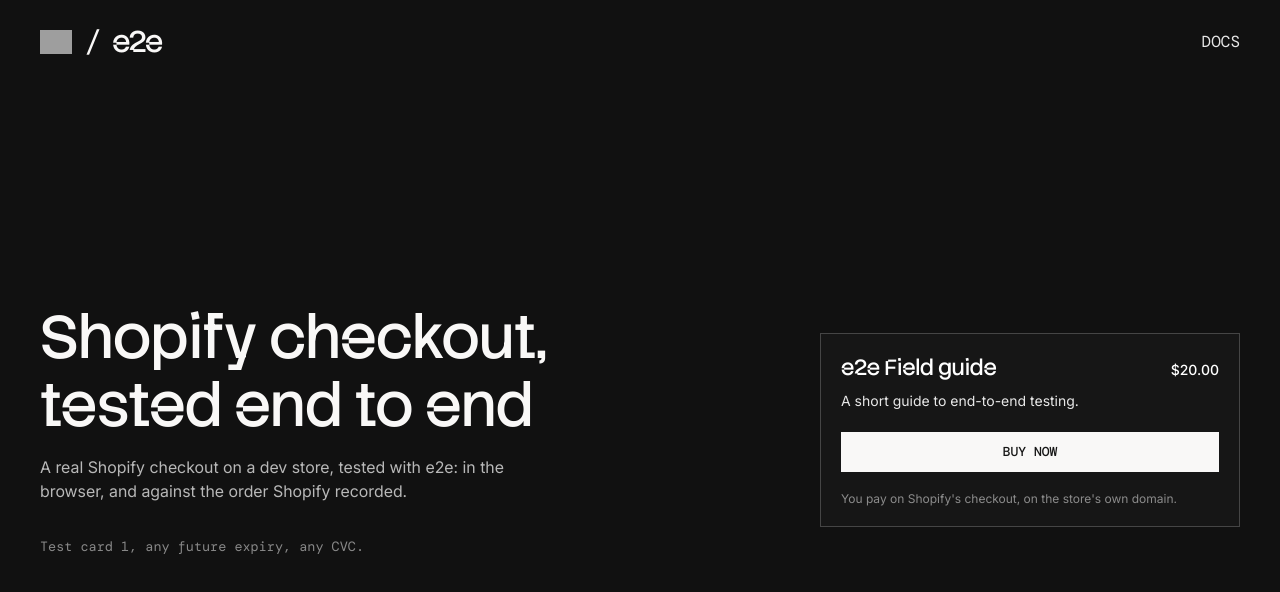
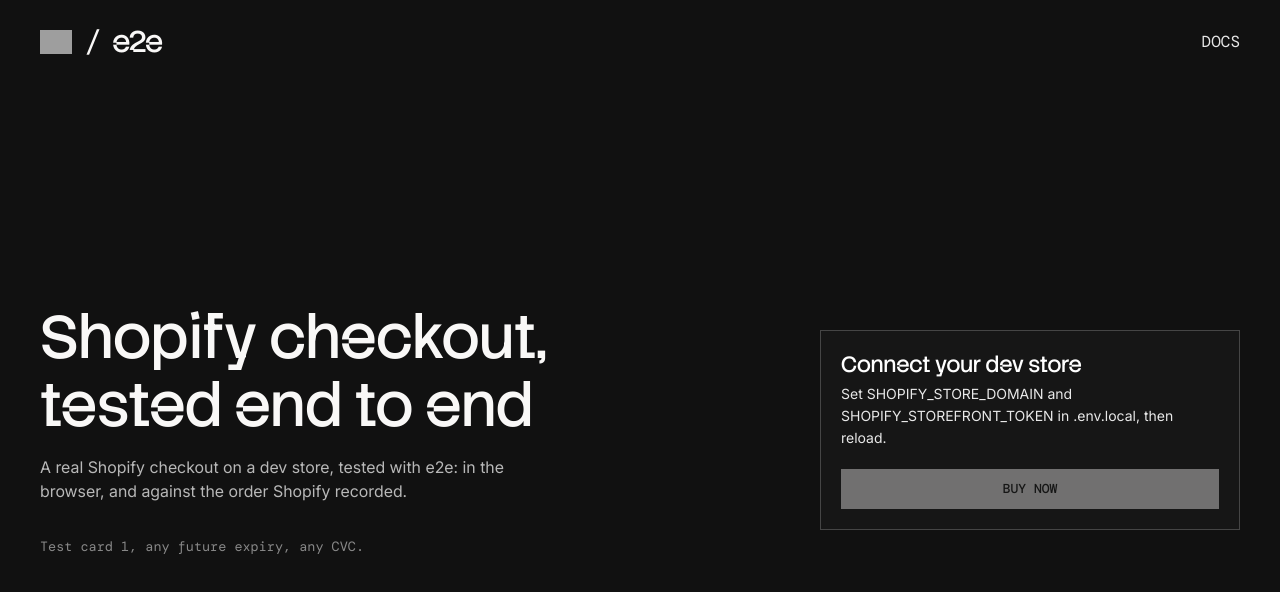
Before and after one commit to tester-army/e2e-shopify, a Next.js app: page / in a window 1280 px wide. Shown: the top 592 px of the page. Built offline with nearby package versions, Linux system fonts and the light colour scheme; grey boxes are pictures that could not be loaded.

Commit message:
Read the product from the Storefront API

```diff
--- a/app/page.tsx
+++ b/app/page.tsx
@@ -1,7 +1,10 @@
+import Image from "next/image";
+import type { ReactNode } from "react";
+import { Suspense } from "react";
+
 import { LightButton } from "@/components/ui/light-button";
-
-// Until the card reads the product from Shopify.
-const PRODUCT = { title: "e2e Field guide", description: "A short guide to end-to-end testing.", price: "$20.00" };
+import { formatMoney } from "@/lib/money";
+import { getProduct, isStoreConfigured, PRODUCT_HANDLE } from "@/lib/shopify";
 
 export default function HomePage() {
   return (
@@ -20,35 +23,88 @@
           <p className="mt-8 type-code-s text-e2e-text-faint">Test card 1, any future expiry, any CVC.</p>
         </div>
 
-        <ProductCard {...PRODUCT} />
+        <Suspense fallback={<Notice title="Loading…" detail="Asking Shopify for the product." />}>
+          <ProductCard />
+        </Suspense>
       </div>
     </main>
   );
 }
 
-function ProductCard({ title, description, price }: { title: string; description: string; price: string }) {
+async function ProductCard() {
+  if (!isStoreConfigured()) {
+    return (
+      <Notice
+        title="Connect your dev store"
+        detail="Set SHOPIFY_STORE_DOMAIN and SHOPIFY_STOREFRONT_TOKEN in .env.local, then reload."
+      />
+    );
+  }
+
+  const product = await getProduct();
+  if (!product) {
+    return (
+      <Notice
+        title="Product not found"
+        detail={`The store's Headless channel has no product with the handle ${PRODUCT_HANDLE}.`}
+      />
+    );
+  }
+
   return (
-    <section
-      aria-labelledby="product-heading"
-      className="flex flex-col gap-5 border border-e2e-hairline-strong bg-e2e-panel p-5"
-    >
-      <div className="flex flex-col gap-2">
-        <div className="flex items-baseline justify-between gap-4">
+    <Card>
+      <div className="flex gap-4">
+        {product.image && (
+          <Image
+            src={product.image.url}
+            alt={product.image.altText ?? ""}
+            width={product.image.width}
+            height={product.image.height}
+            sizes="64px"
+            className="size-16 shrink-0 bg-e2e-paper-0 object-contain"
+          />
+        )}
+        <div className="flex min-w-0 flex-col gap-1">
           <h2 id="product-heading" className="type-h3-display text-e2e-text-bright">
-            {title}
+            {product.title}
           </h2>
           <p data-testid="product-price" className="type-body-s font-medium text-e2e-text-bright">
-            {price}
+            {formatMoney(product.price)}
           </p>
         </div>
-        <p className="type-body-s text-e2e-text-soft">{description}</p>
       </div>
+      {product.description && <p className="line-clamp-3 type-body-s text-e2e-text-soft">{product.description}</p>}
       <form action="/checkout" method="post">
         <LightButton type="submit">Buy now</LightButton>
       </form>
       <p className="type-caption text-e2e-text-faint">
         You pay on Shopify&apos;s checkout, on the store&apos;s own domain.
       </p>
+    </Card>
+  );
+}
+
+function Notice({ title, detail }: { title: string; detail: string }) {
+  return (
+    <Card>
+      <div className="flex flex-col gap-1">
+        <h2 id="product-heading" className="type-h3-display text-e2e-text-bright">
+          {title}
+        </h2>
+        <p className="type-body-s text-e2e-text-soft">{detail}</p>
+      </div>
+      <LightButton disabled>Buy now</LightButton>
+    </Card>
+  );
+}
+
+function Card({ children }: { children: ReactNode }) {
+  return (
+    <section
+      aria-labelledby="product-heading"
+      className="flex flex-col gap-5 border border-e2e-hairline-strong bg-e2e-panel p-5"
+    >
+      {children}
     </section>
   );
 }
--- /dev/null
+++ b/lib/money.ts
@@ -0,0 +1,5 @@
+import type { Money } from "@/lib/shopify";
+
+export function formatMoney({ amount, currencyCode }: Money): string {
+  return new Intl.NumberFormat("en-US", { style: "currency", currency: currencyCode }).format(Number(amount));
+}
--- /dev/null
+++ b/lib/shopify.ts
@@ -0,0 +1,69 @@
+import "server-only";
+
+// A product from the dev store's demo data.
+export const PRODUCT_HANDLE = "the-inventory-not-tracked-snowboard";
+
+const API_VERSION = "2026-10";
+
+export type Money = { amount: string; currencyCode: string };
+
+export type Product = {
+  title: string;
+  description: string;
+  image: { url: string; altText: string | null; width: number; height: number } | null;
+  variantId: string;
+  price: Money;
+};
+
+export function isStoreConfigured(): boolean {
+  return Boolean(process.env.SHOPIFY_STORE_DOMAIN && process.env.SHOPIFY_STOREFRONT_TOKEN);
+}
+
+// Dev stores lock the Online Store channel, so tokenless requests fail; the Headless channel's public token works.
+async function storefront<T>(query: string, variables: Record<string, unknown> = {}): Promise<T> {
+  const domain = process.env.SHOPIFY_STORE_DOMAIN;
+  const token = process.env.SHOPIFY_STOREFRONT_TOKEN;
+  if (!domain || !token) throw new Error("Set SHOPIFY_STORE_DOMAIN and SHOPIFY_STOREFRONT_TOKEN in .env.local.");
+
+  const response = await fetch(`https://${domain}/api/${API_VERSION}/graphql.json`, {
+    method: "POST",
+    headers: { "Content-Type": "application/json", "X-Shopify-Storefront-Access-Token": token },
+    body: JSON.stringify({ query, variables }),
+  });
+  const { data, errors } = await response.json();
+  if (!response.ok || errors) throw new Error(`Storefront API: ${errors?.[0]?.message ?? response.status}`);
+  return data;
+}
+
+type ProductResponse = {
+  product: {
+    title: string;
+    description: string;
+    featuredImage: Product["image"];
+    variants: { nodes: { id: string; price: Money }[] };
+  } | null;
+};
+
+export async function getProduct(): Promise<Product | null> {
+  const { product } = await storefront<ProductResponse>(
+    `query Product($handle: String!) {
+      product(handle: $handle) {
+        title
+        description
+        featuredImage { url altText width height }
+        variants(first: 1) { nodes { id price { amount currencyCode } } }
+      }
+    }`,
+    { handle: PRODUCT_HANDLE },
+  );
+  const variant = product?.variants.nodes[0];
+  if (!product || !variant) return null;
+
+  return {
+    title: product.title,
+    description: product.description,
+    image: product.featuredImage,
+    variantId: variant.id,
+    price: variant.price,
+  };
+}
--- a/next.config.ts
+++ b/next.config.ts
@@ -4,6 +4,10 @@
   devIndicators: false,
   experimental: {
     agentFeedback: false,
+  },
+  // Product images come from Shopify's CDN.
+  images: {
+    remotePatterns: [{ protocol: "https", hostname: "cdn.shopify.com" }],
   },
   cacheComponents: true,
   partialPrefetching: true,
--- a/package.json
+++ b/package.json
@@ -16,7 +16,8 @@
     "clsx": "^2.1.1",
     "next": "16.4.3",
     "react": "19.3.0",
-    "react-dom": "19.3.0"
+    "react-dom": "19.3.0",
+    "server-only": "^0.0.1"
   },
   "devDependencies": {
     "@e2e-dev/web": "^0.15.3",
```
Also changed, not shown: 1 other file (tests, documents, lock files or other folders).
